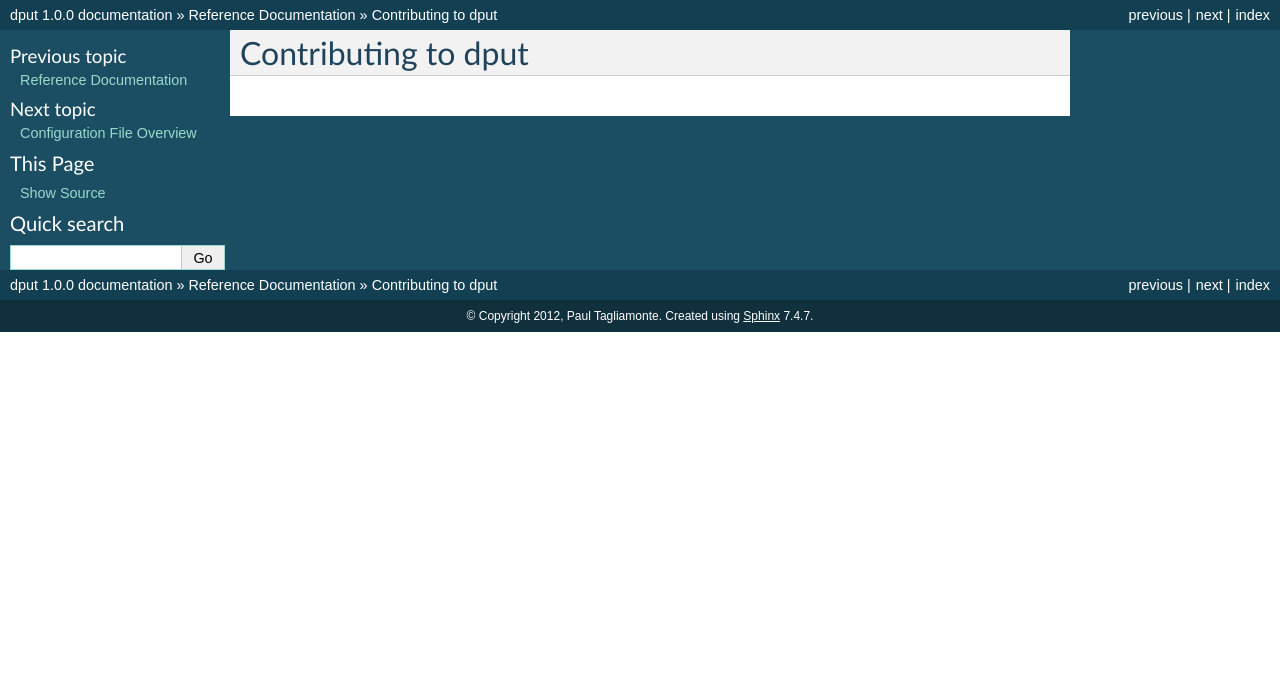
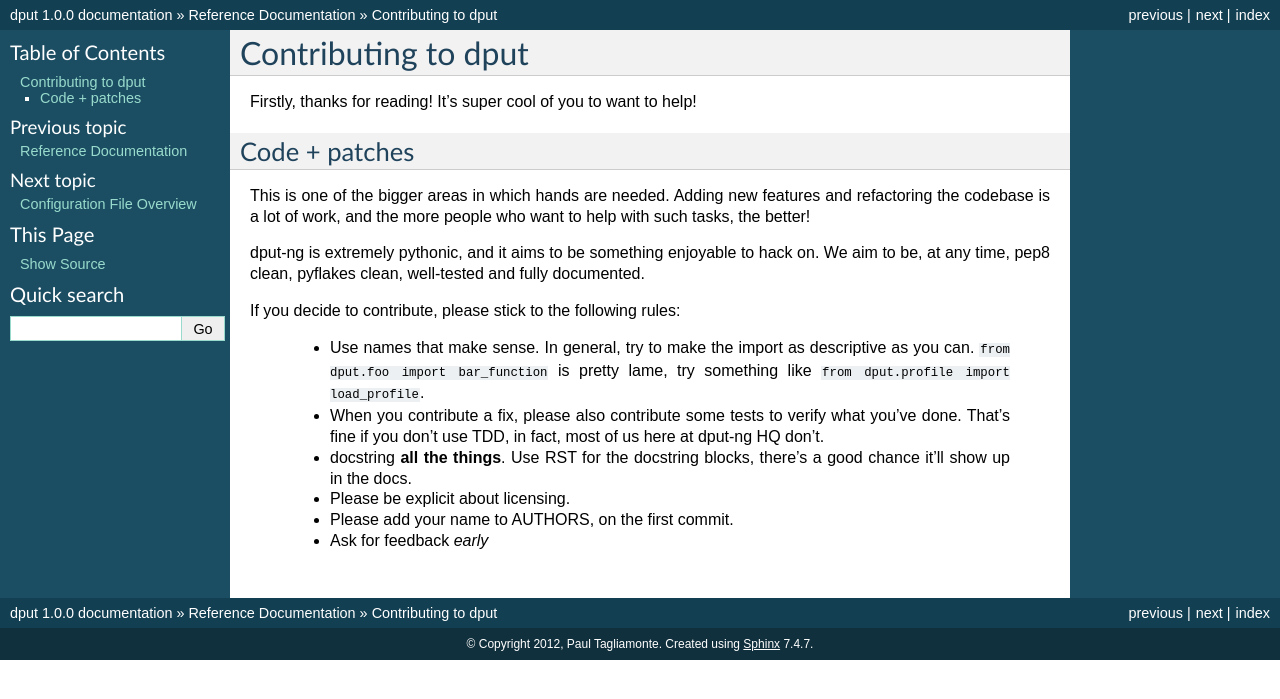
Before and after one commit to Debian/dput-ng, a Sphinx documentation site: the page built from docs/reference/contributing.rst, in a window 1280 px wide. Shown: the top 699 px of the page. Built offline with Sphinx 7.4.7, drawn with Linux system fonts in a browser that asks for light colours; formulas are drawn with MathJax 3.

Commit message:
Adding more contrib docs

```diff
--- a/docs/reference/contributing.rst
+++ b/docs/reference/contributing.rst
@@ -1,2 +1,34 @@
 Contributing to dput
 ====================
+
+Firstly, thanks for reading! It's super cool of you to want to help!
+
+Code + patches
+--------------
+
+This is one of the bigger areas in which hands are needed. Adding new features
+and refactoring the codebase is a lot of work, and the more people who
+want to help with such tasks, the better!
+
+dput-ng is extremely pythonic, and it aims to be something enjoyable to hack
+on. We aim to be, at any time, pep8 clean, pyflakes clean, well-tested
+and fully documented.
+
+If you decide to contribute, please stick to the following rules:
+
+  * Use names that make sense. In general, try to make the import as
+    descriptive as you can. ``from dput.foo import bar_function`` is pretty
+    lame, try something like ``from dput.profile import load_profile``.
+
+  * When you contribute a fix, please also contribute some tests to verify
+    what you've done. That's fine if you don't use TDD, in fact, most of us
+    here at dput-ng HQ don't.
+
+  * docstring **all the things**. Use RST for the docstring blocks, there's
+    a good chance it'll show up in the docs.
+
+  * Please be explicit about licensing.
+
+  * Please add your name to AUTHORS, on the first commit.
+
+  * Ask for feedback *early*
```
